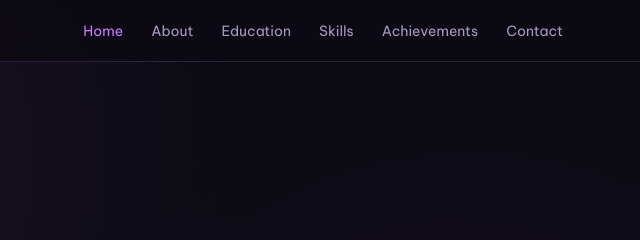
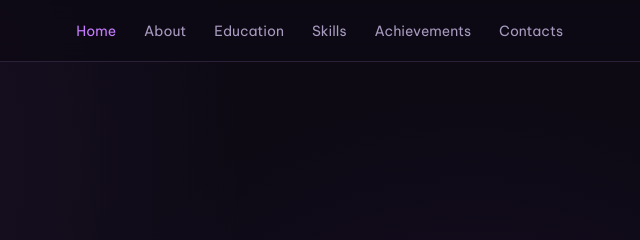
Before and after one commit to bibatAlliyah/my_portfolio, a plain HTML site: page index.html in a window 1280 px wide. Shown: the top 240 px of the page, 553-1193 px from the left. Drawn offline with Linux system fonts and the light colour scheme.

Commit message:
spelling changes

```diff
--- a/index.html
+++ b/index.html
@@ -25,7 +25,7 @@
           <li><a href="#education" class="nav-link">Education</a></li>
           <li><a href="#skills" class="nav-link">Skills</a></li>
           <li><a href="#achievements" class="nav-link">Achievements</a></li>
-          <li><a href="#contact" class="nav-link">Contact</a></li>
+          <li><a href="#contact" class="nav-link">Contacts</a></li>
         </ul>
       </div>
     </nav>
@@ -218,7 +218,7 @@
     <section id="contact" class="section">
       <div class="section-head">
         <span class="tag mono">05</span>
-        <h2>Contact</h2>
+        <h2>Contacts</h2>
       </div>
       <p class="contact-intro">Get in touch</p>
 
```
